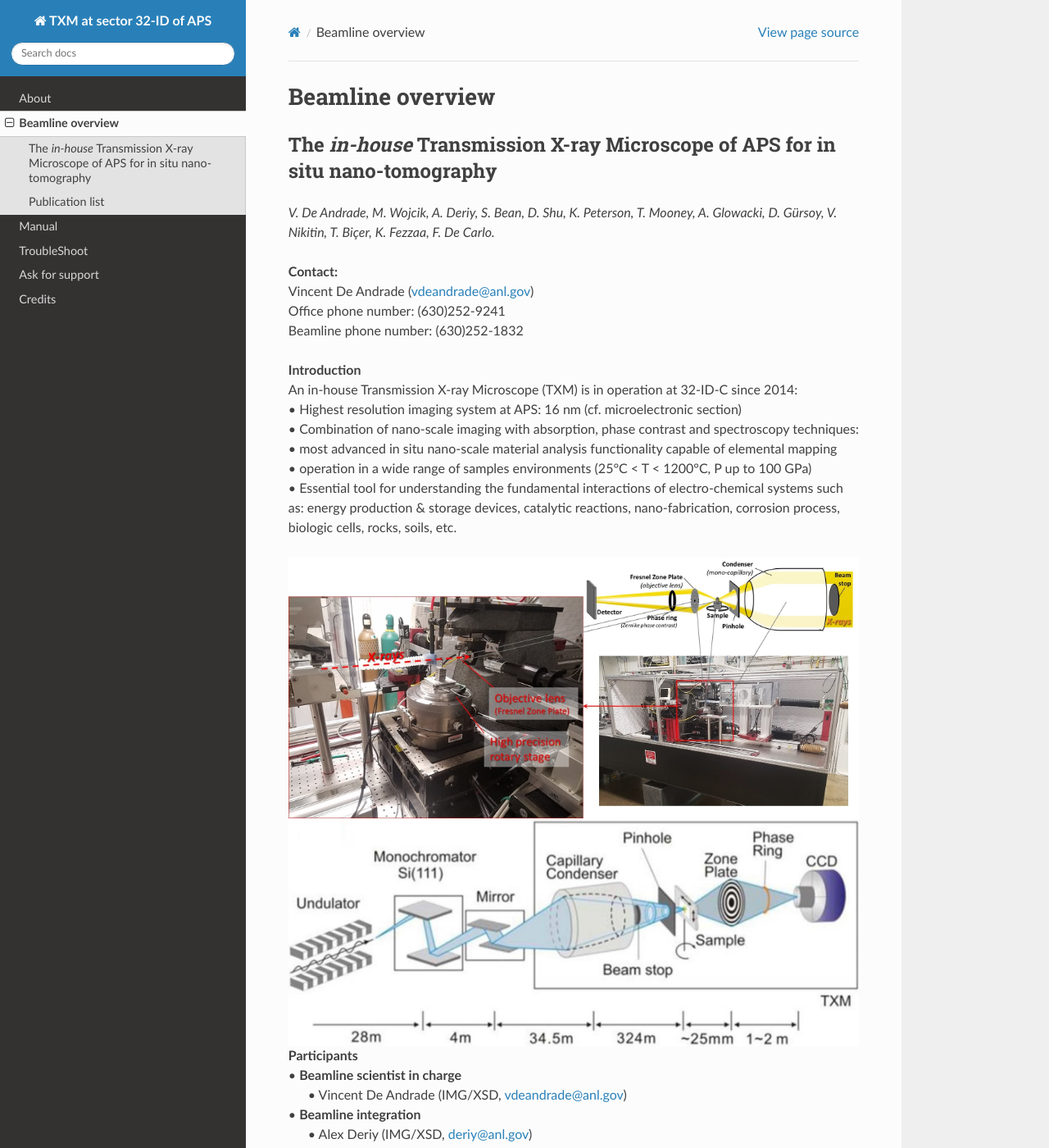
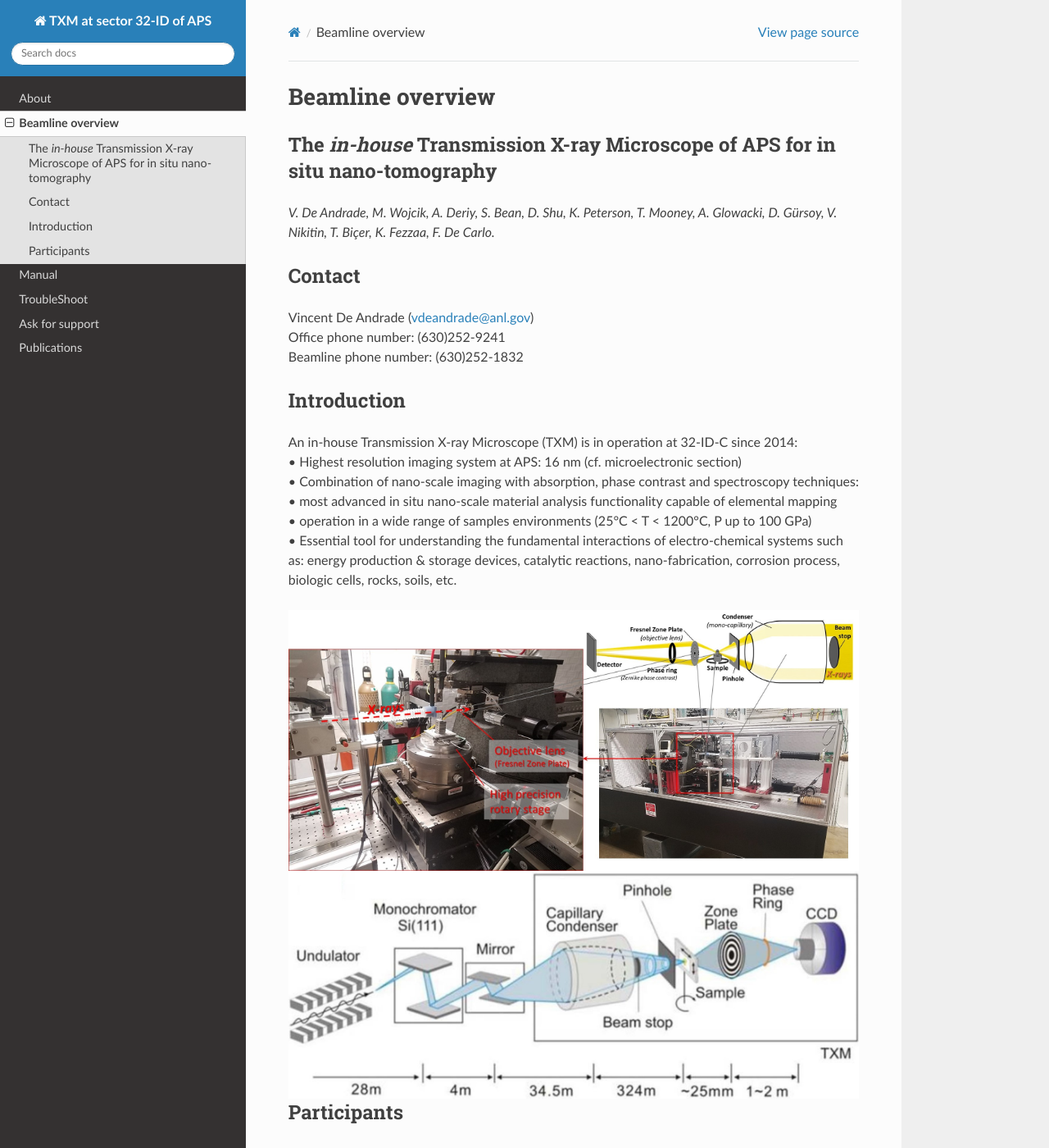
Before and after one commit to xray-imaging/32id-docs, a Sphinx documentation site: the page built from docs/source/beamline_overview.rst, in a window 1280 px wide and 1400 px high. Shown: the whole window at 82% size. Built offline with Sphinx 7.4.7 and the Read the Docs theme 2.0.0, drawn with Linux system fonts in a browser that asks for light colours; the version number could not be read and is left out.

Commit message:
correct label level

```diff
--- a/docs/source/beamline_overview.rst
+++ b/docs/source/beamline_overview.rst
@@ -1,17 +1,20 @@
-=================
 Beamline overview
 =================
 
 The *in-house* Transmission X-ray Microscope of APS for in situ nano-tomography
-===============================================================================
+~~~~~~~~~~~~~~~~~~~~~~~~~~~~~~~~~~~~~~~~~~~~~~~~~~~~~~~~~~~~~~~~~~~~~~~~~~~~~~~
+
 *V. De Andrade, M. Wojcik, A. Deriy, S. Bean, D. Shu, K. Peterson, T. Mooney, A. Glowacki, D. Gürsoy, V. Nikitin, T. Biçer, K. Fezzaa, F. De Carlo.*
 
-| **Contact:**
+Contact
+~~~~~~~
 | Vincent De Andrade (vdeandrade@anl.gov)
 | Office phone number: (630)252-9241
 | Beamline phone number: (630)252-1832
 
-| **Introduction**
+
+Introduction
+~~~~~~~~~~~~
 | An in-house Transmission X-ray Microscope (TXM) is in operation at 32-ID-C since 2014:
 | • Highest resolution imaging system at APS: 16 nm (cf. microelectronic section)
 | • Combination of nano-scale imaging with absorption, phase contrast and spectroscopy techniques:
@@ -30,7 +33,8 @@ The *in-house* Transmission X-ray Microscope of APS for in situ nano-tomograph
    :alt: project
 
 
-| **Participants**
+Participants
+~~~~~~~~~~~~
 | • **Beamline scientist in charge**
 |	 • Vincent De Andrade (IMG/XSD, vdeandrade@anl.gov)
 | • **Beamline integration**
@@ -44,6 +48,3 @@ The *in-house* Transmission X-ray Microscope of APS for in situ nano-tomograph
 |	 • Tim Mooney (BCDA/AES)
 | • **Group leader**
 |	 • Francesco De Carlo (IMG/XSD, decarlo@anl.gov)
-
-`Publication list <https://32id-docs.readthedocs.io/en/latest/source/references.html>`_
-=======================================================================================
```
Also changed, not shown: docs/source/references.rst (+8 -4 lines).
